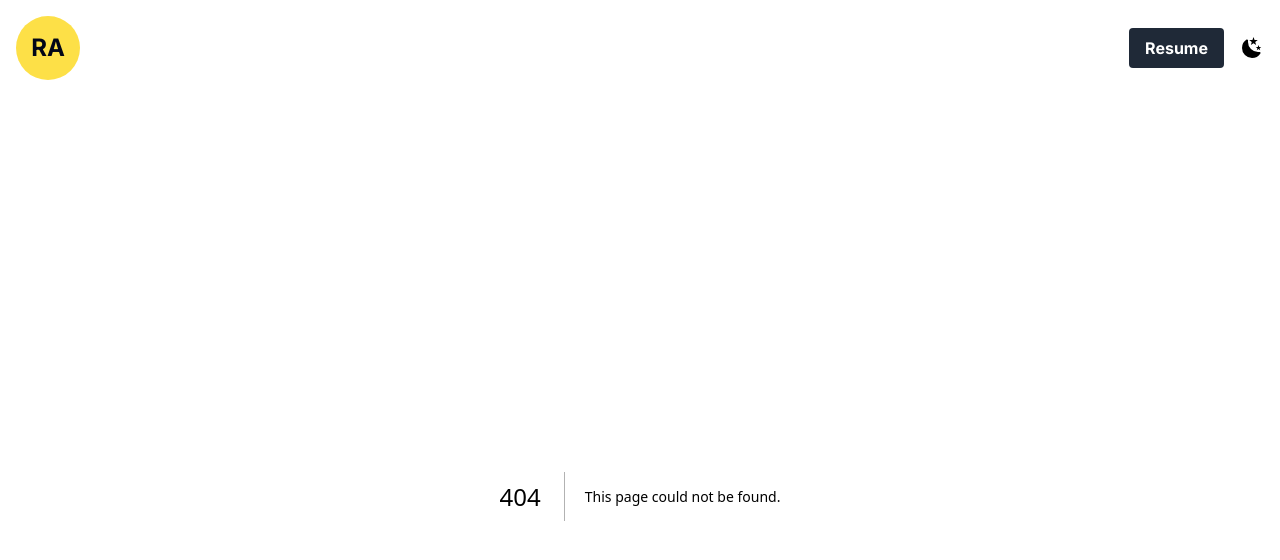
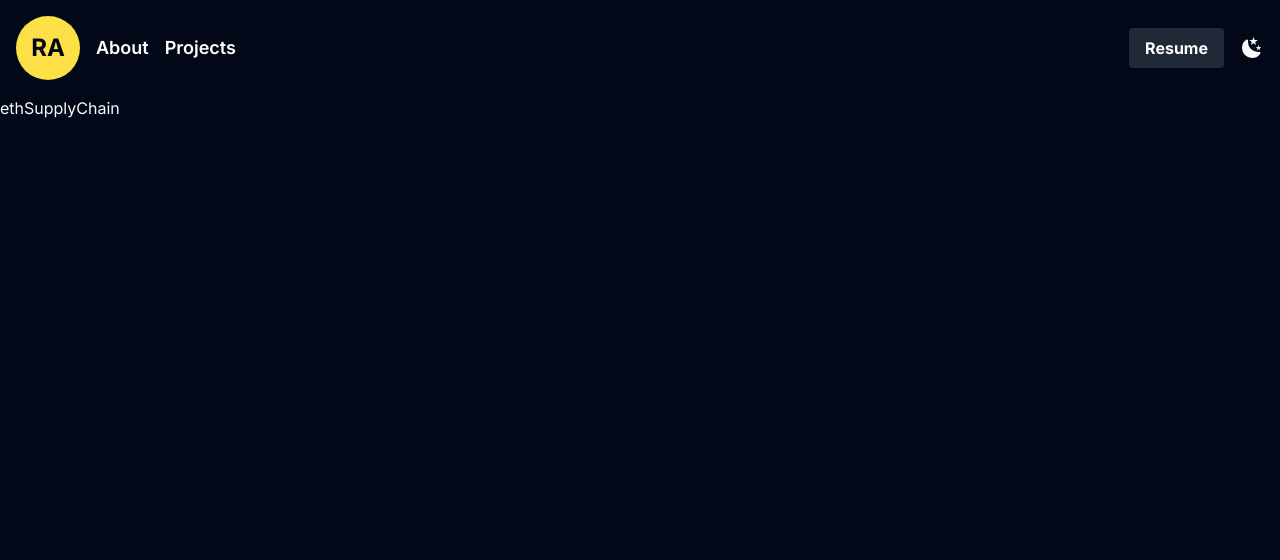
Before and after one commit to rahularora27/portfolio-v2, a Next.js app: page /projects/ethSupplyChain in a window 1280 px wide. Before the commit this address had no page. Shown: the top 560 px of the page. Built offline with nearby package versions, Linux system fonts and the light colour scheme.

Commit message:
add project desc

```diff
--- a/src/app/data/index.ts
+++ b/src/app/data/index.ts
@@ -1,23 +1,20 @@
 export const projects = [
   {
     title: "Ethereum Supply Chain Management",
-    description:
-      "Decentralized supply chain management system using Next.js, Solidity, Hardhat, and Tailwind CSS.",
+    description: "Decentralized supply chain management system using Next.js, Solidity, Hardhat, and Tailwind CSS.",
     githubLink: "https://github.com/rahularora27/Supply-Chain-Management.git",
-    readMoreLink: "https://example.com/read-more/ethereum-supply-chain",
+    readMoreLink: "/projects/ethSupplyChain",
   },
   {
     title: "Real-time Multiplayer Game - typetowin",
-    description:
-      "Real-time multiplayer typing game using React, Node.js, MongoDB, and Socket.io.",
+    description: "Real-time multiplayer typing game using React, Node.js, MongoDB, and Socket.io.",
     githubLink: "https://github.com/rahularora27/typetowin.git",
-    readMoreLink: "https://example.com/read-more/typetowin",
+    readMoreLink: "/projects/typetowin",
   },
   {
     title: "Library Management System",
-    description:
-      "Library Management System using PHP, HTML, Tailwind, JavaScript, and MySQL.",
+    description: "Library Management System using PHP, HTML, Tailwind, JavaScript, and MySQL.",
     githubLink: "https://github.com/rahularora27/Library-Management-System.git",
-    readMoreLink: "https://example.com/read-more/library-management",
-  }
+    readMoreLink: "/projects/lms",
+  },
 ];
--- /dev/null
+++ b/src/app/projects/ethSupplyChain/page.tsx
@@ -0,0 +1,9 @@
+import React from "react";
+
+export default function page() {
+  return (
+    <div>
+        ethSupplyChain
+    </div>
+  );
+}
--- /dev/null
+++ b/src/app/projects/lms/page.tsx
@@ -0,0 +1,9 @@
+import React from "react";
+
+export default function page() {
+  return (
+    <div>
+        lms
+    </div>
+  );
+}
--- a/src/app/projects/page.tsx
+++ b/src/app/projects/page.tsx
@@ -6,7 +6,7 @@ import { projects } from "../data";
 export default function page() {
   return (
     <div className="max-w-5xl mx-auto px-8">
-      <HoverEffect items={projects.map(project => ({ ...project, link: "" }))} />
+      <HoverEffect items={projects.map(project => ({ ...project, link: project.readMoreLink }))} />
     </div>
   );
 }
--- /dev/null
+++ b/src/app/projects/typetowin/page.tsx
@@ -0,0 +1,9 @@
+import React from "react";
+
+export default function page() {
+  return (
+    <div>
+        typetowin
+    </div>
+  );
+}
--- a/src/ui/card-hover-effect.tsx
+++ b/src/ui/card-hover-effect.tsx
@@ -118,7 +118,7 @@ export const CardDescription = ({
           </Link>
         )}
         {readMoreLink && (
-          <Link href={readMoreLink} className="text-lg px-4 py-2 text-black dark:text-white rounded-lg font-bold" target="_blank" rel="noopener noreferrer">
+          <Link href={readMoreLink} className="text-lg px-4 py-2 text-black dark:text-white rounded-lg font-bold">
             Read More
           </Link>
         )}
```
